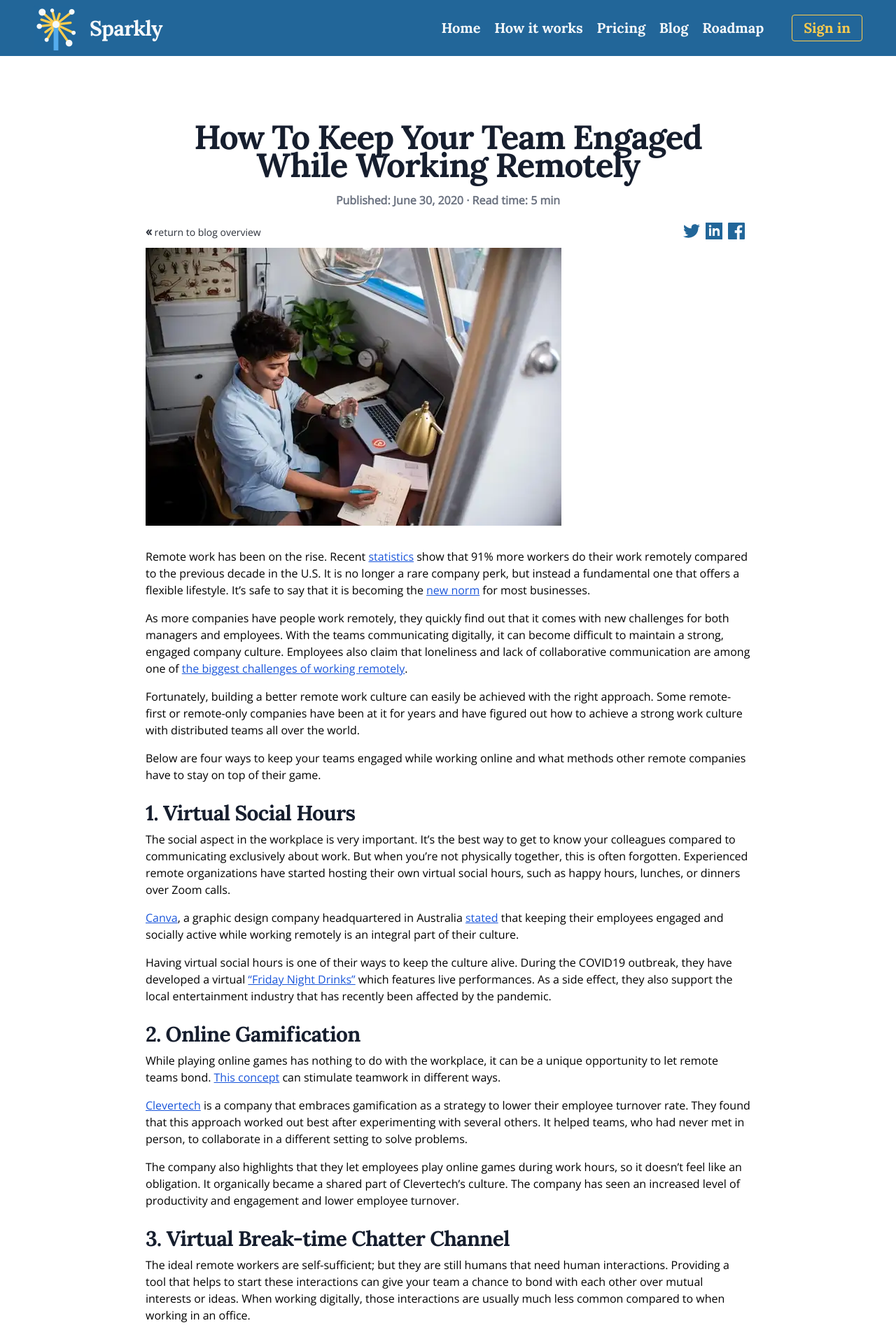
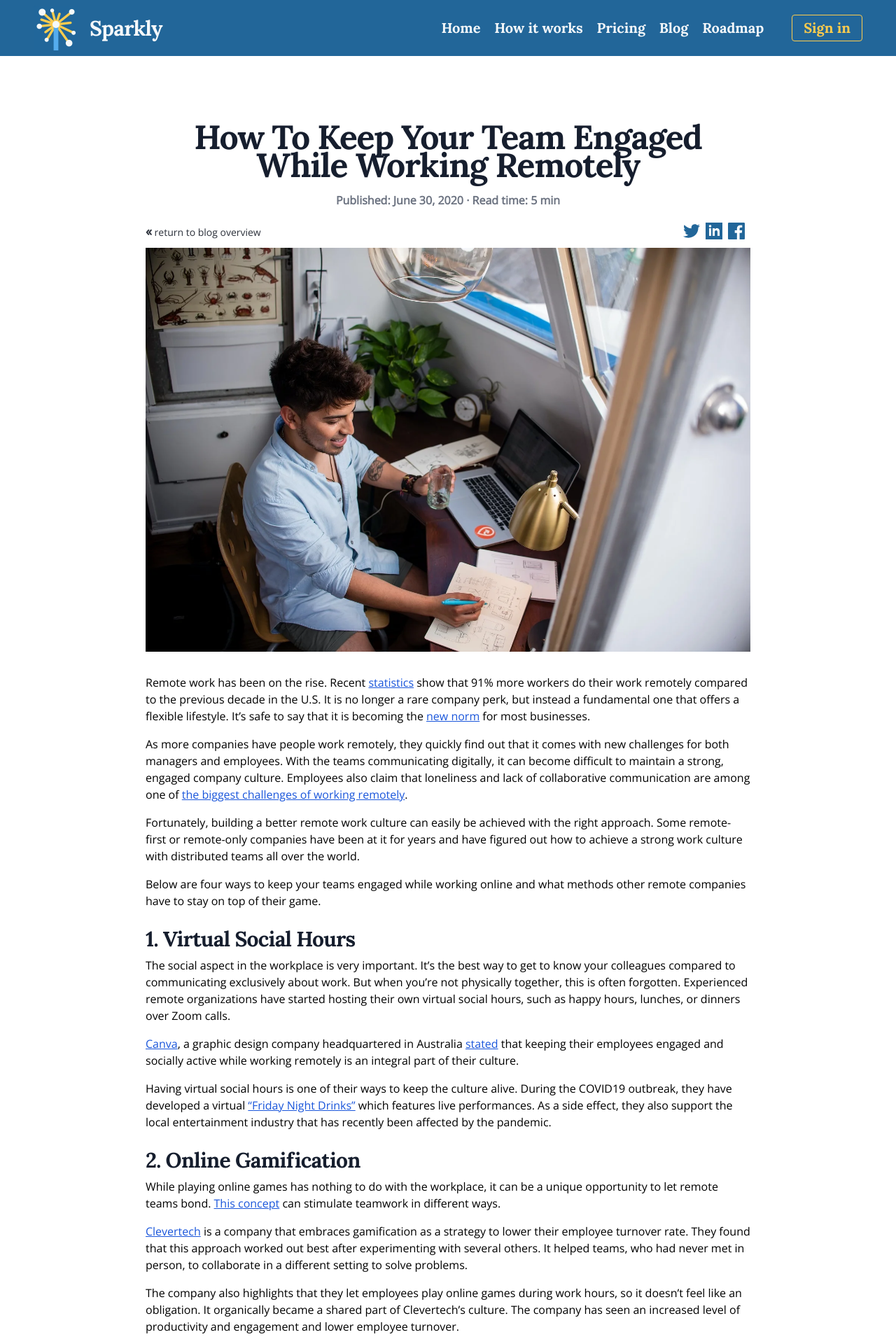
Before and after one commit to Sparklybot/sparklybot.github.io, a Jekyll site: the page built from _posts/2020-06-30-ways-to-keep-your-team-engaged-remotely.markdown, in a window 1280 px wide. Shown: the top 1910 px of the page at 70% size. Built offline with Jekyll 4.4.1, drawn with Linux system fonts in a browser that asks for light colours; comment, search, counter and statistics services are not loaded.

Commit message:
Rename and resize image

```diff
--- a/_posts/2020-06-30-ways-to-keep-your-team-engaged-remotely.markdown
+++ b/_posts/2020-06-30-ways-to-keep-your-team-engaged-remotely.markdown
@@ -4,8 +4,8 @@ date: 2020-06-30 04:06:00 Z
 categories:
 - employee-happiness
 - remote-work
-image: "/uploads/photo-1587578932405-7c740a762f7f-2c7656.jpg"
-image-webp: "/uploads/photo-1587578932405-7c740a762f7f-2c7656.webp"
+image: "/uploads/article2.jpg"
+image-webp: "/uploads/article2.webp"
 author: claudia
 duration: '5 min'
 Field name: true
```
Also changed, not shown: _uploads/article2.jpg (added), _uploads/article2.webp (added), _uploads/photo-1587578932405-7c740a762f7f-2c7656.jpg (deleted), _uploads/photo-1587578932405-7c740a762f7f-2c7656.webp (deleted).
